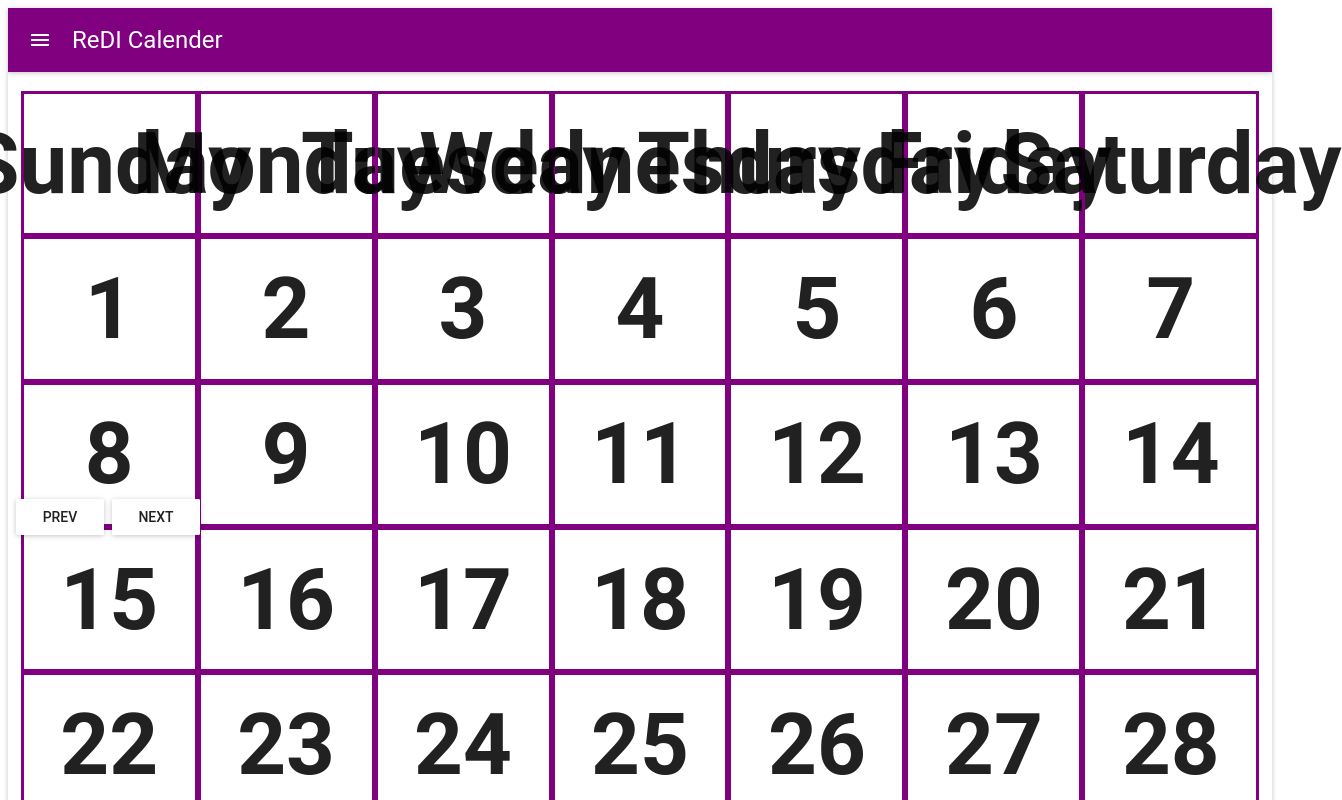
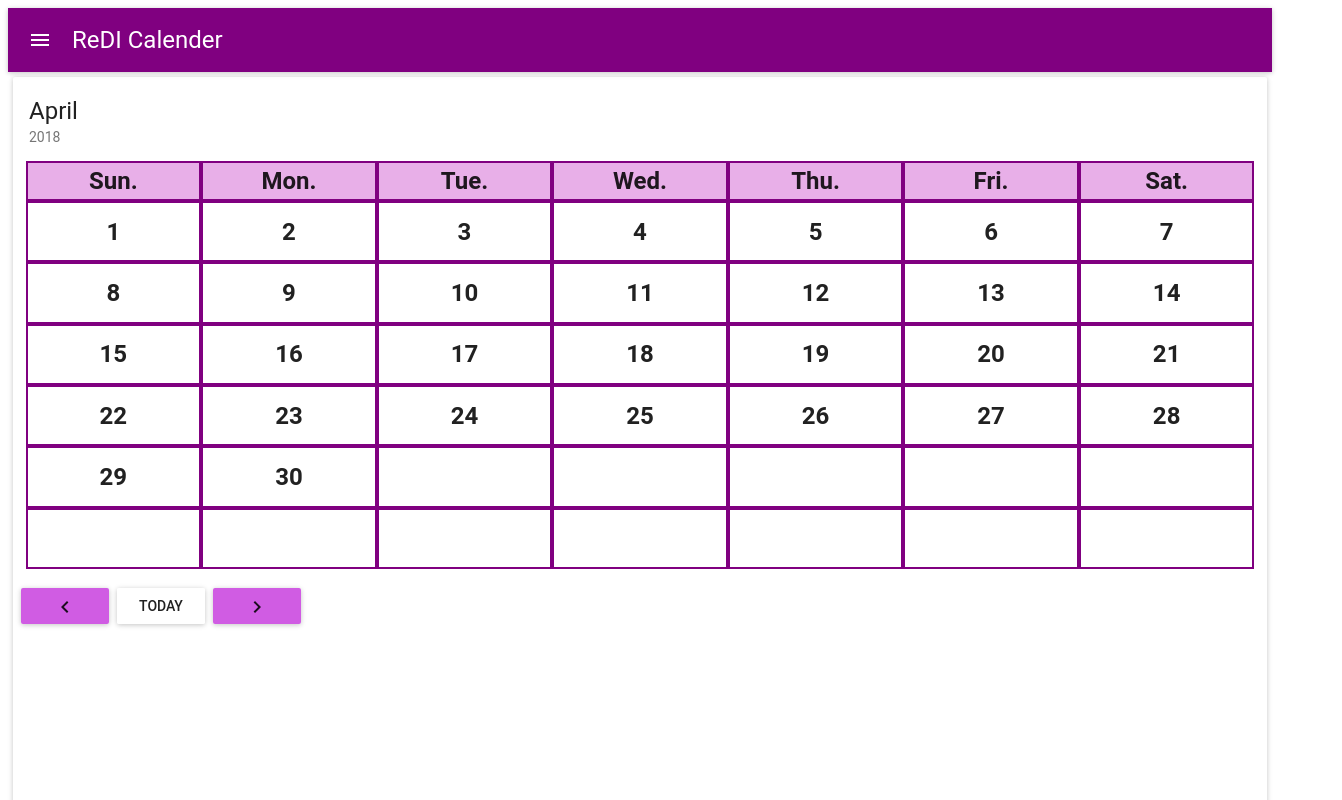
Before and after one commit to rimaaugustine/calendar-reactjs, a Next.js app: page / in a window 1280 px wide. Shown: the top 800 px of the page, 1342 px wide, since content can reach past the window. Built offline with nearby package versions, Linux system fonts and the light colour scheme.

Commit message:
calender page finished

```diff
--- a/components/tile.js
+++ b/components/tile.js
@@ -1,25 +1,22 @@
 
-export const Tile = ({ value, onClick }) => {
-    // const borderWidth = `
-    //   ${index < 3 ? '0' : '1px'}
-    //   ${index % 3 === 2 ? '0' : '1px'}
-    //   ${index > 5 ? '0' : '1px'}
-    //   ${index % 3 === 0 ? '0' : '1px'};
-    // `
+export const Tile = ({ value, index, onClick}) => {
+   const height = `  ${index < 8 ? '10%' : '15.333333%'}`
+   const backgroundColor = `  ${index < 8 ? '#e8afe8': 'white'}`
     return (
-      <div className='tile' onClick={onClick}  >
+      <div className='tile' onClick={onClick} style={{height, backgroundColor}} >
         <style jsx>{`
           .tile {
-            height: 36.333333%;
             width: 14%;
             flex: 0 0 0 0 0 0 33.333333%;
             box-sizing: border-box;
             border: solid purple;
-            font-size: 64pt;
+            font-size: 3vh;
             font-weight: bold;
             display: flex;
             align-items: center;
             justify-content: center;
+            border-width: 2px;
+
           }
         `}</style>
 
--- a/pages/index.js
+++ b/pages/index.js
@@ -2,8 +2,10 @@ import React from "react";
 import Head from "next/head";
 //material ui
 import MuiThemeProvider from "material-ui/styles/MuiThemeProvider";
-import { Card, CardActions, CardHeader, CardText } from "material-ui/Card";
+import { Card, CardActions, CardTitle, CardText } from "material-ui/Card";
 import RaisedButton from "material-ui/RaisedButton";
+import NavigationChevronLeft from 'material-ui/svg-icons/navigation/chevron-left';
+import NavigationChevronRight from 'material-ui/svg-icons/navigation/chevron-right';
 //components
 import MenuBar from "../components/menuBar";
 import { Tile } from "../components/tile";
@@ -20,15 +22,43 @@ class Index extends React.Component {
     };
   }
 
-  createClickHandler = idx => e => {
-    const { day } = this.state;
-  };
+  prev = () => {
+        this.setState({
+          year: this.state.month
+            ? this.state.year
+            : this.state.year - 1,
+          month : (this.state.month + 11 ) % 12
+        });
+
+
+  }
+
+  next = () => {
+    this.setState({
+        year: this.state.month
+          ? this.state.year
+          : this.state.year + 1,
+        month : (this.state.month + 13 ) % 12
+      });
+
+  }
+
+
+  today = () => {
+    const today = new Date();
+    this.setState({
+        year: today.getFullYear(),
+        month : today.getMonth()
+      });
+
+  }
 
   render() {
     const { year, month } = this.state;
     const date = moment([year, month]);
     console.log("year", year, "month", month, "date", date);
-    const weekdays = moment.weekdays();
+    const weekdays = moment.weekdaysShort();
+    const months = moment.months(month);
     console.log("weekdays", weekdays);
     const lastDate = new Date(year, month + 1, 0).getDate(); //30
     console.log(lastDate);
@@ -62,41 +92,39 @@ class Index extends React.Component {
             height: 100vmin;
             max-height: 400px;
             box-sizing: border-box;
+
           }
         `}</style>
         <MuiThemeProvider>
           <MenuBar />
-          <Card style={{ height: 800 }}>
-            <br />
+          <Card style={{ height: 800, margin:5 }}>
+          <CardTitle
+            title={months}
+            subtitle={this.state.year}
+            />
 
             <div className="tile-day">
-              {/* {day.map((tile, idx) => <Tile value={tile} onClick={this.createClickHandler(idx)} index={idx}  key={idx} />)} */}
-              {weekdays.map((name, idx) => <Tile value={name} key={idx} />)}
+              {weekdays.map((name, idx) => <Tile value={name+ "." } key={idx} style={{fontSize:13}} index={idx}/>)}
               {[...Array(42).keys()].map((_, idx) => (
                 <Tile value={dateNum(idx)} key={idx} />
               ))}
             </div>
+            <br/>>
             <CardActions>
+
               <RaisedButton
-                label="Prev"
-                onClick={() => {
-                  this.setState({
-                    year: this.state.month
-                      ? this.state.year
-                      : this.state.year - 1,
-                      month : (this.state.month + 11 ) % 12
-                  });
-                }}
+                 backgroundColor="#d05ce3"
+                onClick={this.prev}
+                icon={<NavigationChevronLeft />}
+               />
+                <RaisedButton
+                label="Today"
+                onClick={this.today}
+               />
+              <RaisedButton backgroundColor="#d05ce3"
+              onClick={this.next}
+              icon={<NavigationChevronRight />}
               />
-              <RaisedButton label="Next"
-              onClick={() => {
-                this.setState({
-                  year: this.state.month
-                    ? this.state.year
-                    : this.state.year - 1,
-                    month : (this.state.month + 11 ) % 12
-                });
-              }}/>
             </CardActions>
           </Card>
         </MuiThemeProvider>
```
